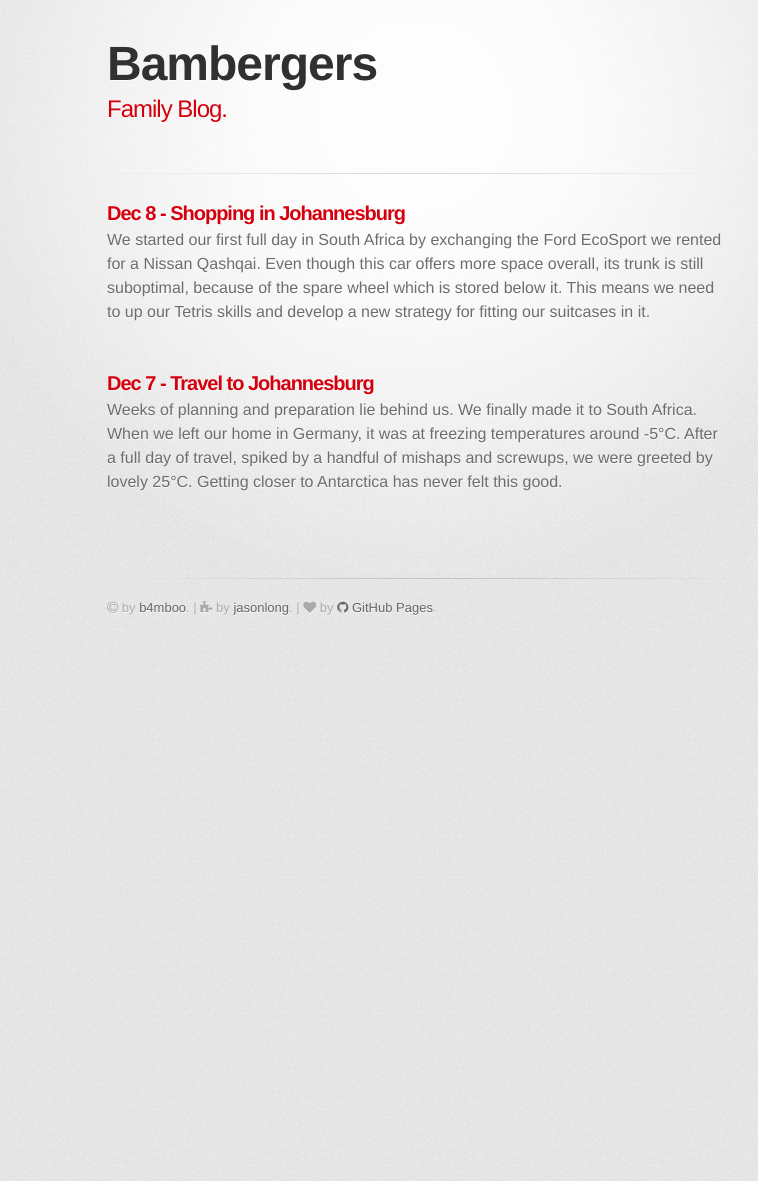
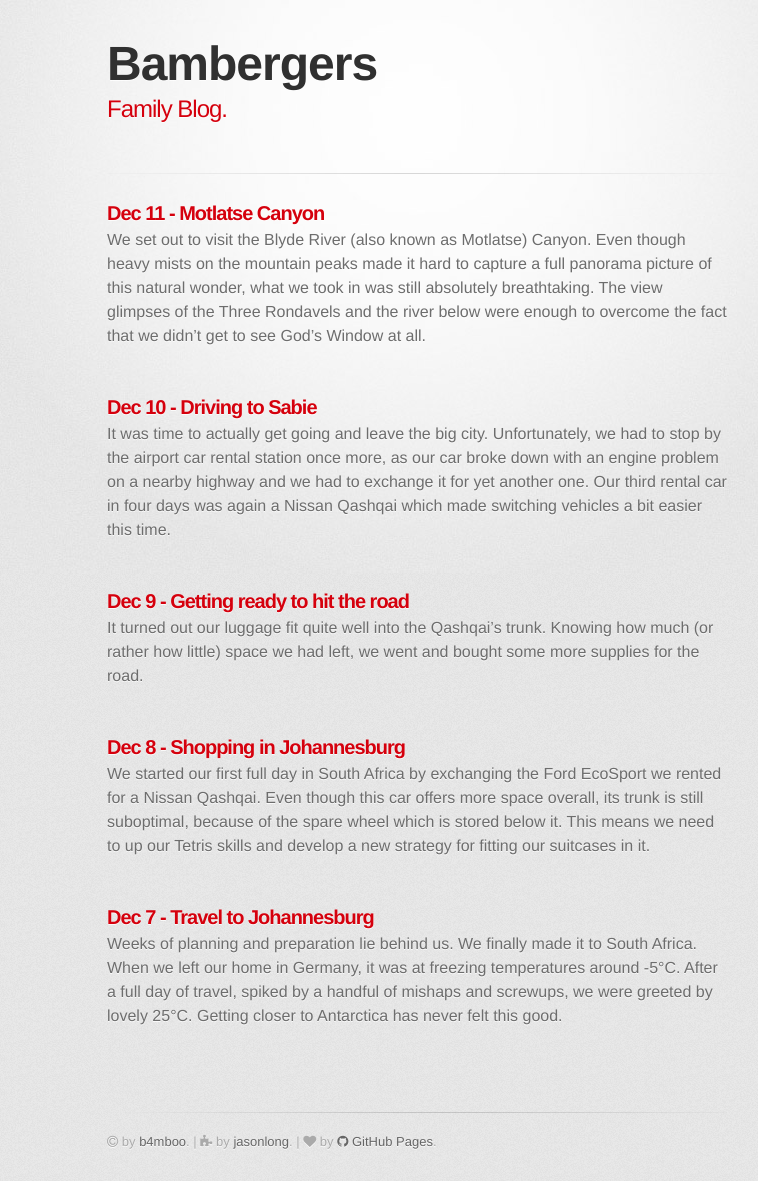
Before and after one commit to bambergers/bambergers.github.io, a Jekyll site: the page built from index.html, in a window 1280 px wide. Shown: the whole page, without its empty margins (223-981 px from the left). Built offline with Jekyll 4.4.1, drawn with Linux system fonts in a browser that asks for light colours; nearby versions of some CDN libraries; some web fonts are replaced; before the commit the page ends 900 px from its top, so only the background shows below that.

Commit message:
Add posts leading up to Sabie.

```diff
--- /dev/null
+++ b/_posts/2016-12-09-getting-ready-to-hit-the-road.md
@@ -0,0 +1,27 @@
+---
+layout: page
+title:  "Dec 9 - Getting ready to hit the road"
+---
+
+It turned out our luggage fit quite well into the Qashqai's trunk. Knowing how much (or rather how little) space we had left, we went and bought some more supplies for the road.
+
+In the afternoon, it was time to hit the gym and to have some fun at the pool. Our last day in Johannesburg was pretty quiet and relaxing.
+
+![]({{ site.url }}/photos/johannesburg/qashqai_trunk.jpg)
+
+{% highlight markdown %}
+# Freitag, 9. Dezember
+## Die Ruhe vor dem Sturm
+
+Nachdem endlich alle Vorbereitungen abgeschlossen waren, hatten wir uns ein wenig Entspannung verdient. Unter anderem gönnten wir uns ein Eis im nahegelegenen Einkaufszentrum, das natürlich trotz der sommerlichen Temperaturen weihnachtlich geschmückt war.
+
+Als dann am Abend ein kurzes aber kräftiges Gewitter durchzog, machten wir es uns bei Steak, Straussenfleischburger und Butternut Curry zu Hause gemütlich.
+{% endhighlight %}
+
+Seeing Christmas decorations in summer felt a bit out of place.
+
+![]({{ site.url }}/photos/johannesburg/christmas_mall.jpg)
+
+Who cares about a thunder storm outside, when you're at home with a delicious dinner.
+
+![]({{ site.url }}/photos/johannesburg/ostrich_butternut_curry.jpg)
--- /dev/null
+++ b/_posts/2016-12-10-driving-to-sabie.md
@@ -0,0 +1,29 @@
+---
+layout: page
+title:  "Dec 10 - Driving to Sabie"
+---
+
+It was time to actually get going and leave the big city. Unfortunately, we had to stop by the airport car rental station once more, as our car broke down with an engine problem on a nearby highway and we had to exchange it for yet another one. Our third rental car in four days was again a Nissan Qashqai which made switching vehicles a bit easier this time.
+
+On our way to Sabie, we drove through the Great Escarpment known as Drakensberg. Amazing views of the valleys around us made it hard to concentrate on the road, but eventually we arrived at our destination, a lovely little self catering house in the mountains.
+
+![]({{ site.url }}/photos/sabie/sabie_self_catering.jpg)
+
+{% highlight markdown %}
+# Samstag, 10. Dezember
+## Auf Jungfernfahrt
+
+Der Verkehr in Südafrika war zunächst ein wenig gewöhnungsbedürftig. Fahrradfahrer, Fußgänger und Anhalter auf der Autobahn waren allgegenwärtig. Hinzu kamen gelegentliche Polizeisperren und Lastkraftwagen, die zwischen mehreren Spuren schwankten. Je weiter wir uns jedoch von Johannesburg entfernten, umso besser wurde es.
+
+Als wir auf etwa halber Strecke an einem Autobahnrastplatz anhielten, staunten wir nicht schlecht über den Anblick von Zebras, Straußen, Elenantilopen und Nashörnern. Bilderbuchafrika am Wegesrand.
+
+Schließlich erreichten wir die Berge und schlängelten uns durch schier endlose Zitrusfruchtplantagen und Forstwirtschaft in uns bisher unbekanntem Ausmaß.
+{% endhighlight %}
+
+A random stop on the highway offered a surprisingly idyllic view.
+
+![]({{ site.url }}/photos/sabie/petroport_view.jpg)
+
+Taking a glance through the looking glass revealed rhinos, ostriches, and other animals we were only used to see in zoos.
+
+![]({{ site.url }}/photos/sabie/rest_stop_rhinos.jpg)
--- /dev/null
+++ b/_posts/2016-12-11-motlatse-canyon.md
@@ -0,0 +1,31 @@
+---
+layout: page
+title:  "Dec 11 - Motlatse Canyon"
+---
+
+We set out to visit the Blyde River (also known as Motlatse) Canyon. Even though heavy mists on the mountain peaks made it hard to capture a full panorama picture of this natural wonder, what we took in was still absolutely breathtaking. The view glimpses of the Three Rondavels and the river below were enough to overcome the fact that we didn't get to see God's Window at all.
+
+Fortunately, Bourke's Luck Potholes were a whole different story. These fascinating rock formations alone would've been worth the trip.
+
+![]({{ site.url }}/photos/sabie/motlatse_canyon.jpg)
+
+{% highlight markdown %}
+# Sonntag, 11. Dezember
+## Auf den Affen gekommen
+
+Der drittgrößte Canyon der Welt, der mit seiner saftigen Vegetation als Geheimtipp unter Reisenden gilt, war das erste Highlight des Tages. Danach besuchten wir die sogenannten Potholes. Doch die schönsten Wasserfälle, eindrucksvollsten Panoramen und wunderlichsten Felsformationen rückten in den Hintergrund, als ein paar wilde Paviane aufkreuzten.
+
+Erst war da ein einzelner Affe, der unsere Kekse klauen wollte. Plötzlich schnappte ein frecher Pavian einer Familie nebenan das Grillgut vom Rost. Kaum ein paar Minuten später war eine ganze Affenbande unterwegs, um die Touristen aufzumischen. Schließlich wurden sie von einem Ranger in die Flucht geschlagen. Großes Kino!
+{% endhighlight %}
+
+Dripping water hollows out stone, not through force but through persistence.
+
+![]({{ site.url }}/photos/sabie/panorama.jpg)
+
+The potholes occur where the Treur River joins the Blyde River at the start of the Motlatse Canyon.
+
+![]({{ site.url }}/photos/sabie/potholes.jpg)
+
+Wild baboons roam the area trying to steal food from unattentive tourists.
+
+![]({{ site.url }}/photos/sabie/braai_baboons.jpg)
```
Also changed, not shown: _posts/2016-12-07-travel-to-johannesburg.md (+1 -0 lines), _posts/2016-12-08-shopping-in-johannesburg.md (+3 -0 lines), photos/johannesburg/christmas_mall.jpg (added), 10 other files.
